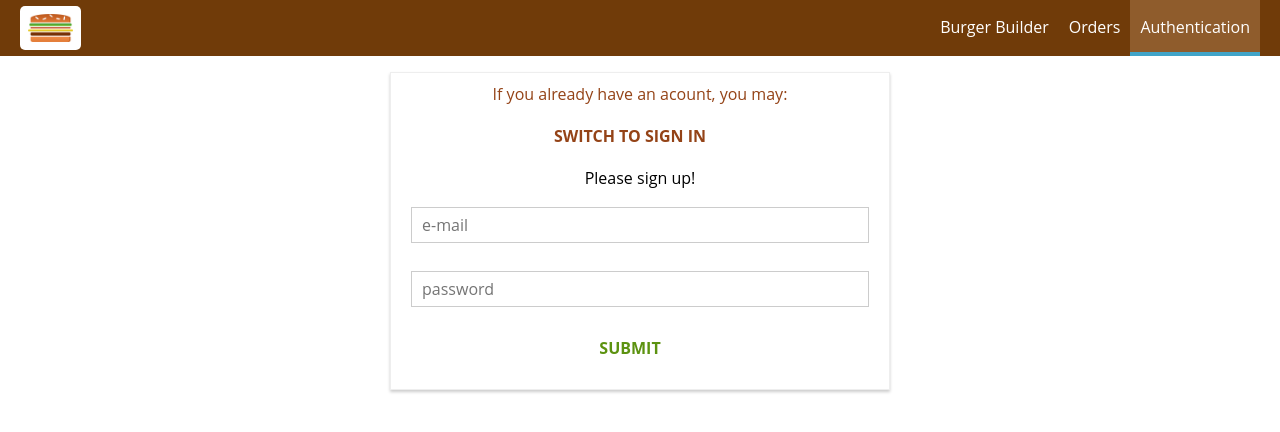
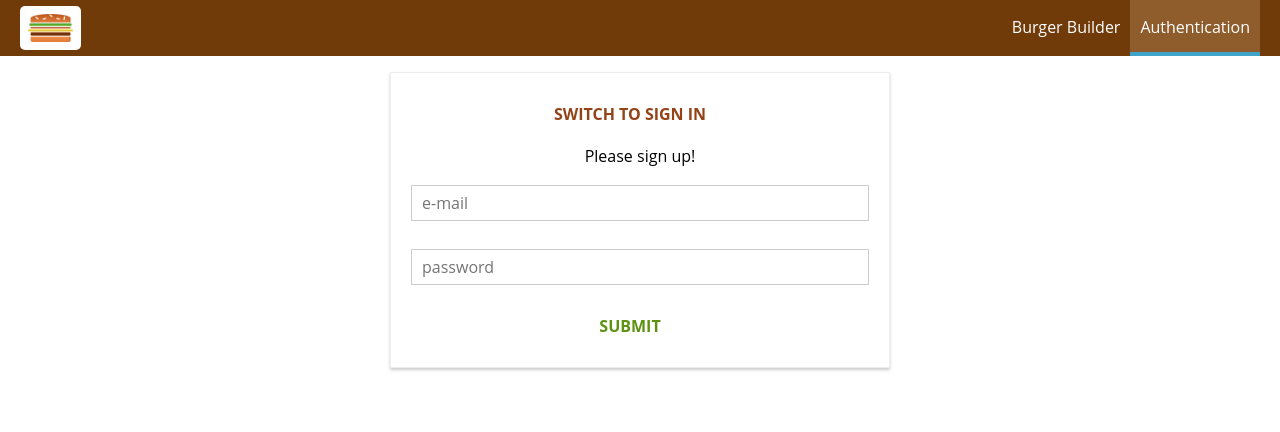
Before and after one commit to footios/burger-redux-15, a React (Create React App) app: page /auth in a window 1280 px wide. Shown: the top 432 px of the page. Built offline with nearby package versions, Linux system fonts and the light colour scheme.

Commit message:
357. show orders link only to auth users

```diff
--- a/src/components/Navigation/NavigationItems/NavigationItems.js
+++ b/src/components/Navigation/NavigationItems/NavigationItems.js
@@ -13,7 +13,7 @@ const navigationItems = (props) => {
 			<NavigationItem link="/" exact>
 				Burger Builder
 			</NavigationItem>
-			<NavigationItem link="/orders">Orders</NavigationItem>
+			{props.isAuthenticated ? <NavigationItem link="/orders">Orders</NavigationItem> : null}
 			{props.isAuthenticated ? (
 				<NavigationItem link="/logout">Logout</NavigationItem>
 			) : (
--- a/src/containers/Auth/Auth.js
+++ b/src/containers/Auth/Auth.js
@@ -146,7 +146,7 @@ class Auth extends Component {
 		}
 		return (
 			<div className={classes.Auth}>
-				<div>
+				{/* <div>
 					<span style={{ color: '#944317' }}>
 						{this.state.isSignup ? (
 							'If you already have an acount, you may:'
@@ -154,16 +154,18 @@ class Auth extends Component {
 							"If you don't have an acount, you may:"
 						)}
 					</span>
-				</div>
+				</div> */}
 				<Button btnType="Danger" clicked={this.switchAuthModeHandler}>
 					SWITCH TO {this.state.isSignup ? 'SIGN IN' : 'SIGN UP'}
 				</Button>
-				<form onSubmit={this.submitHandler}>
+				<div>
 					{this.props.error ? (
 						<div style={{ color: 'red' }}>{errorMessage}</div>
 					) : (
 						<label>{this.state.isSignup ? 'Please sign up!' : 'Please sign in!'}</label>
 					)}
+				</div>
+				<form onSubmit={this.submitHandler}>
 					{form}
 					<Button btnType="Success">{this.state.isSignup ? 'SUBMIT' : 'SIGN IN'}</Button>
 				</form>
```
